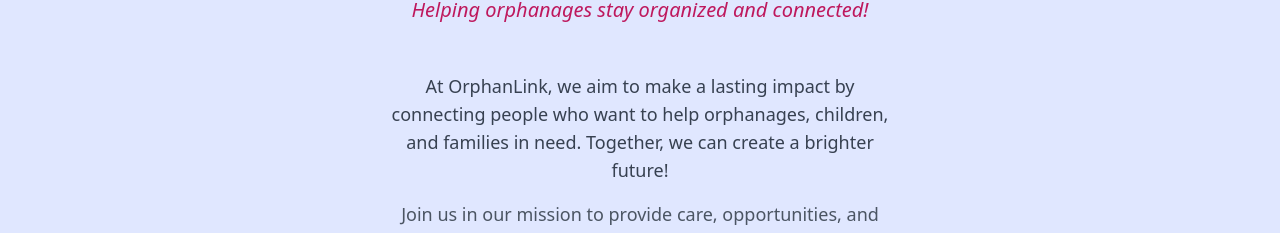
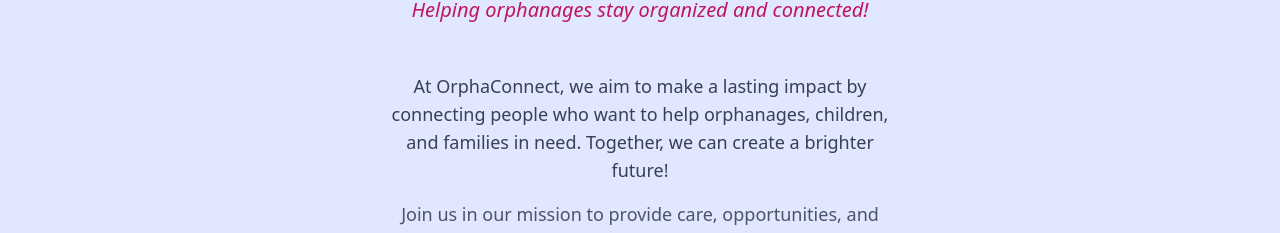
Before and after one commit to prachii06/OrphaConnect, a React (Vite) app in the folder client/: page / in a window 1280 px wide. Shown: the part 216-449 px from the top of the page. Built offline with nearby package versions, Linux system fonts and the light colour scheme.

Commit message:
Update Home.jsx

```diff
--- a/client/src/pages/Home.jsx
+++ b/client/src/pages/Home.jsx
@@ -112,7 +112,7 @@
 
         <div className="text-center max-w-lg mb-12">
           <p className="text-lg text-gray-700 mb-4">
-            At OrphanLink, we aim to make a lasting impact by connecting people who want to help orphanages,
+            At OrphaConnect, we aim to make a lasting impact by connecting people who want to help orphanages,
             children, and families in need. Together, we can create a brighter future!
           </p>
           <p className="text-lg text-gray-600">
```
